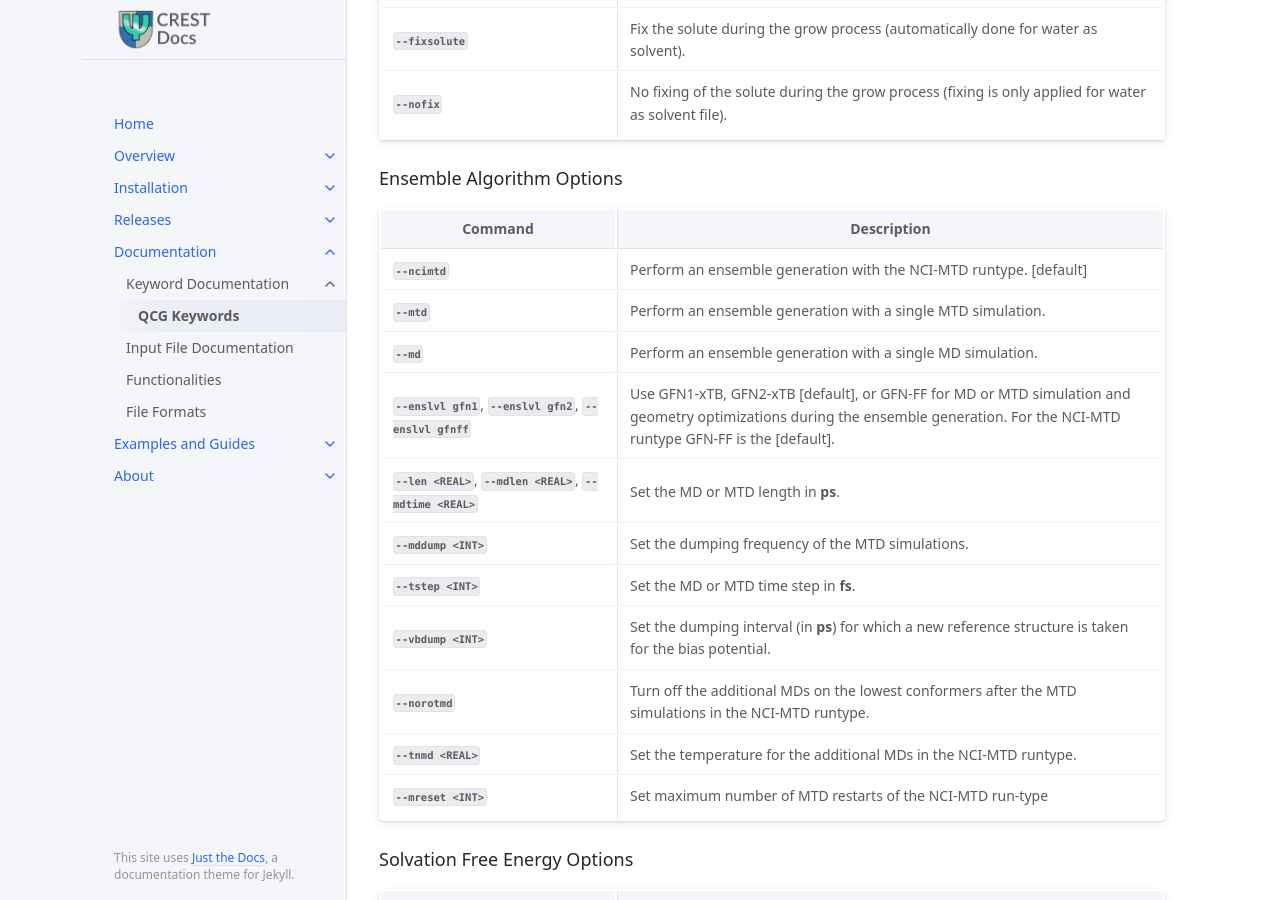
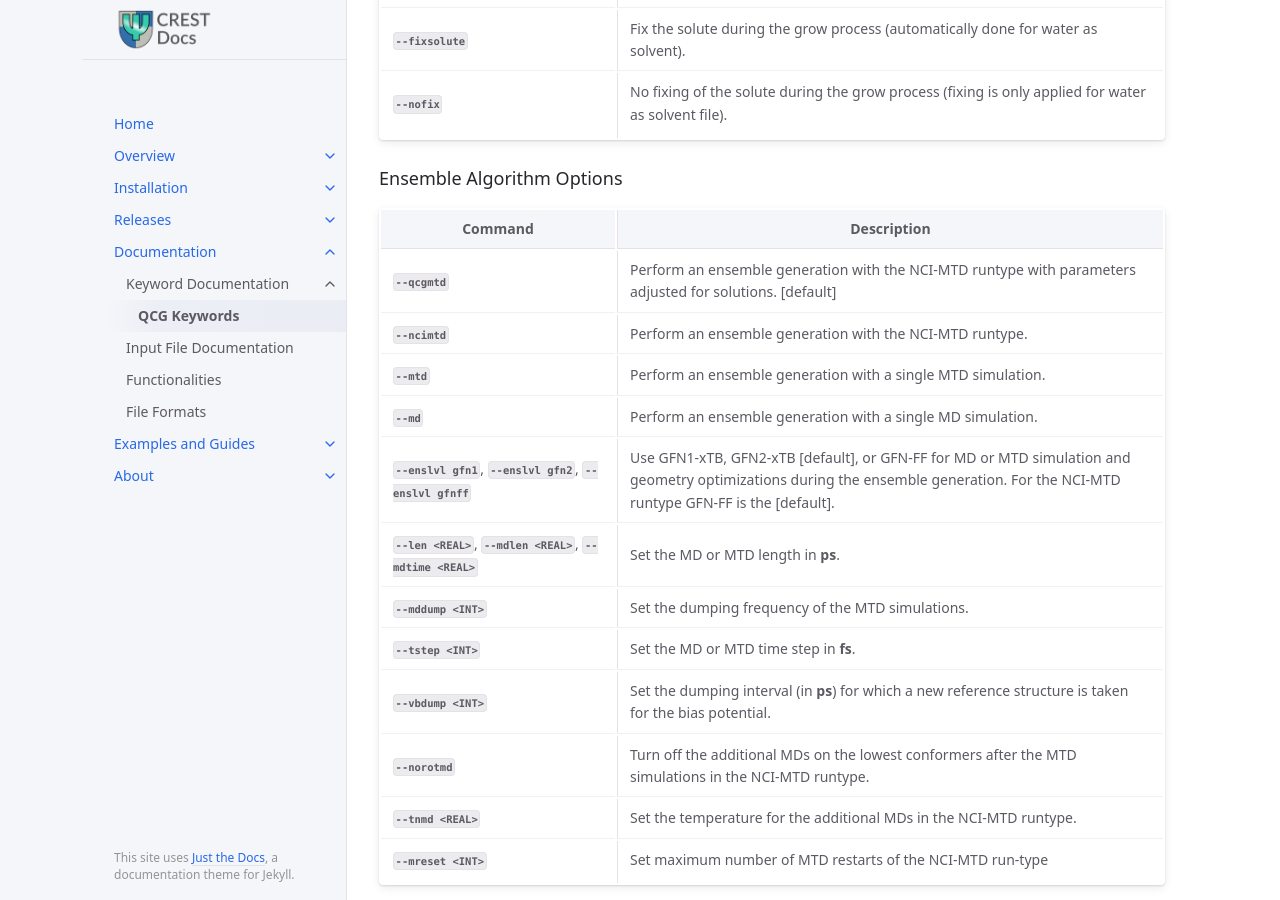
Before and after one commit to crest-lab/crest-docs, a Jekyll site: the page built from page/documentation/qcg_keywords.md, in a window 1280 px wide and 900 px high, scrolled down 1736 px. Built offline with Jekyll 4.4.1, drawn with Linux system fonts in a browser that asks for light colours.

Commit message:
Update QCG ensemble generation
Signed-off-by: cplett <82893466+cplett@users.noreply.github.com>

```diff
--- a/_data/qcg.yml
+++ b/_data/qcg.yml
@@ -76,9 +76,14 @@ qcggrow:
 
 qcgensemble:
 
+  - cmd: --qcgmtd
+    descript: >
+      Perform an ensemble generation with the NCI-MTD runtype with parameters adjusted
+      for solutions. [default]
+
   - cmd: --ncimtd
     descript: >
-      Perform an ensemble generation with the NCI-MTD runtype. [default]
+      Perform an ensemble generation with the NCI-MTD runtype.
 
   - cmd: --mtd
     descript: >
```
